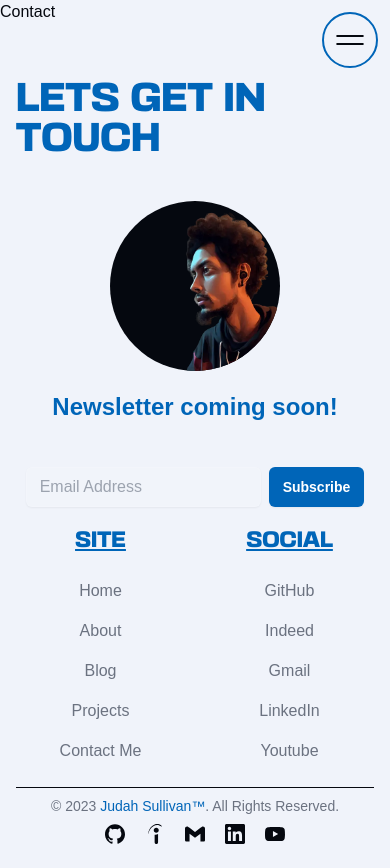
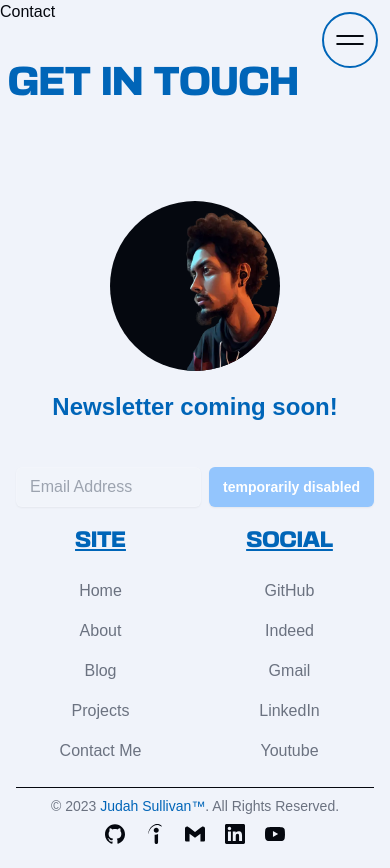
Before and after one commit to judahsullivan/Tina-Blog, a Next.js app: page /contact in a window 390 px wide. Built offline with nearby package versions, Linux system fonts and the light colour scheme; a web font is replaced by a local one.

Commit message:
added nav and made it responsive"

```diff
--- /dev/null
+++ b/src/components/animations/nav/index.tsx
@@ -0,0 +1,46 @@
+export const menuVariants = {
+  open: (width = 1000) => ({
+    clipPath: `circle(${width * 2 + 200}px at calc(100% - 45px) 45px)`,
+    transition: {
+      type: 'spring',
+      stiffness: 20,
+      restDelta: 2,
+      ease: [0.65, 0, 0.35, 1]
+    }
+  }),
+  closed: {
+    clipPath: 'circle(20px at calc(100% - 45px) 45px)',
+    transition: {
+      delay: 0.5,
+      duratio: 1,
+      type: 'spring',
+      stiffness: 400,
+      damping: 40,
+      ease: [0.65, 0, 0.35, 1]
+    }
+  }
+};
+
+export const ulVariants = {
+  open: {
+    transition: { staggerChildren: 0.07, delayChildren: 0.5 }
+  },
+  closed: {
+    transition: { staggerChildren: 0.05, staggerDirection: -1 }
+  }
+};
+
+export const linkVariants = {
+  open: {
+    y: 0,
+    transition: {
+      y: { stiffness: 1000, velocity: -100 }
+    }
+  },
+  closed: {
+    y: 50,
+    transition: {
+      y: { stiffness: 1000 }
+    }
+  }
+};
--- a/src/components/layouts/AppLayout/index.tsx
+++ b/src/components/layouts/AppLayout/index.tsx
@@ -1,12 +1,12 @@
 import Footer from '@/components/navigation/footer';
 import Nav from '@/components/navigation/nav';
-import { Fragment, ReactNode  } from 'react';
+import { Fragment, ReactNode } from 'react';
 
 export default function AppLayout({ children }: { children: ReactNode }) {
   return (
     <Fragment>
       <Nav />
-      <div className="w-full ">{children}</div>
+      {children}
       <Footer />
     </Fragment>
   );
--- a/src/components/navigation/footer/footer.ts
+++ b/src/components/navigation/footer/footer.ts
@@ -8,18 +8,18 @@ type Link = {
   icon?: IconType;
 };
 
-type FooterSection = {
+type MenuSection = {
   sectionName: string;
   links: Link[];
 };
 
-export type FooterProps = {
+export type MenuProps = {
   id: string; // Main key for the array
-  pageLinks: FooterSection;
-  externalLinks: FooterSection;
+  pageLinks: MenuSection;
+  externalLinks: MenuSection;
 };
 
-export const footerData: FooterProps[] = [
+export const menuData: MenuProps[] = [
   {
     id: 'footer',
     pageLinks: {
--- a/src/components/navigation/footer/index.tsx
+++ b/src/components/navigation/footer/index.tsx
@@ -1,14 +1,14 @@
 import Image from 'next/image';
-import { FooterProps, footerData } from './footer';
+import { menuData } from './footer';
 import HeroImage from '@/public/images/hero.webp';
 import Link from 'next/link';
 
 export default function Footer() {
   return (
     <footer className="flex-col flex justify-between min-h-screen">
-      <h1 className="text-4xl mt-10 md:text-6xl font-basement p-4">Lets Get In Touch</h1>
-      {footerData.map((footer, index) => (
-        <div key={index} className="mx-auto w-full max-w-screen-xl p-4 py-6 lg:py-8">
+      <h1 className="px-2 text-4xl w-full mt-10 md:text-6xl font-basement ">Get In Touch</h1>
+      {menuData.map((footer, index) => (
+        <div key={index} className="mx-auto w-full  p-4 py-6 lg:py-8">
           <div className="flex justify-between w-full flex-col-reverse md:flex-row gap-5 items-center md:items-start">
             <div className="grid grid-cols-2 gap-5 w-full text-center md:text-left">
               {footer.pageLinks && (
@@ -62,9 +62,9 @@ export default function Footer() {
                 />
                 <button
                   type="submit"
-                  className="flex-none rounded-md bg-theme-accent px-3.5 py-2.5 text-sm font-semibold text-white shadow-sm"
+                  className="flex-none rounded-md bg-blue-300 cursor-not-allowed px-3.5 py-2.5 text-sm font-semibold text-white shadow-sm"
                 >
-                  Subscribe
+                  temporarily disabled
                 </button>
               </div>
             </div>
--- a/src/components/navigation/menu/index.tsx
+++ b/src/components/navigation/menu/index.tsx
@@ -1,40 +1,58 @@
 import { motion } from 'framer-motion';
-import ThemeToggle from '@/components/settings/ThemeToggle';
-
-const menuVariants = {
-  open: (width = 1000) => ({
-    clipPath: `circle(${width * 2 + 200}px at calc(100% - 45px) 45px)`,
-    transition: {
-      type: 'spring',
-      stiffness: 20,
-      restDelta: 2,
-      ease: [0.65, 0, 0.35, 1]
-    }
-  }),
-  closed: {
-    clipPath: 'circle(20px at calc(100% - 45px) 45px)',
-    transition: {
-      delay: 0.5,
-      duratio: 1,
-      type: 'spring',
-      stiffness: 400,
-      damping: 40,
-      ease: [0.65, 0, 0.35, 1]
-    }
-  }
-};
+import Link from 'next/link';
+import { menuData } from '../footer/footer';
+import { linkVariants, menuVariants, ulVariants } from '@/components/animations/nav';
 
 export default function Menu() {
   return (
     <motion.div
       variants={menuVariants}
-      className="w-full min-h-screen flex  fixed bg-theme-base top-0 right-0 bottom-0 overflow-hidden  z-10 "
+      className="w-full flex-col min-h-screen md:shadow-2xl items-center jsustify-center flex fixed bg-theme-base top-0 right-0 bottom-0 overflow-hidden  z-10 "
     >
-      <div>
-        <h1>Menu</h1>
-
-        <ThemeToggle />
-      </div>
+      {menuData.map((footer, index) => (
+        <div
+          key={index}
+          className=" w-full flex-col flex items-center justify-between min-h-screen"
+        >
+          <div className="  mx-auto w-full  p-4 py-6 lg:py-8">
+            <h1 className="px-2  w-full mt-10 text-4xl font-basement ">Navigation</h1>
+            <hr className="my-2 mx-auto border-theme-base lg:my-4" />
+          </div>
+          <div className="w-full h-full ">
+            {footer.pageLinks && (
+              <motion.div
+                className="font-basement text-5xl  flex-col flex justify-between h-full w-full  px-4  text-left"
+                variants={ulVariants}
+                key={footer.pageLinks.sectionName}
+              >
+                {footer.pageLinks.links?.map((link, index) => (
+                  <ul key={index} className="md:ml-10 overflow-hidden">
+                    <motion.li variants={linkVariants}>
+                      <Link
+                        passHref
+                        href={link?.url}
+                        className="hover:text-theme-accent transition-colors duration-100 ease-linear "
+                      >
+                        {link?.name}
+                      </Link>
+                    </motion.li>
+                  </ul>
+                ))}
+              </motion.div>
+            )}
+          </div>
+          <div className=" text-center mx-auto w-full  p-4 py-6 ">
+            <hr className="my-2 border-theme-base sm:mx-auto lg:my-4" />
+            <div className="flex mt-2 items-center py-2  space-x-5 justify-center ">
+              {footer.externalLinks?.links?.map((link, index) => (
+                <Link href={link?.url} key={index} target="_blank">
+                  {link?.icon && link.icon({ size: 20 })}
+                </Link>
+              ))}
+            </div>
+          </div>
+        </div>
+      ))}
     </motion.div>
   );
 }
--- a/src/styles/globals.css
+++ b/src/styles/globals.css
@@ -49,7 +49,7 @@
 
   html,
   body {
-    @apply w-full min-h-[100dvh]  font-light scroll-smooth  bg-theme-base font-aileron text-theme-base;
+    @apply w-full min-h-[100dvh] p-0 m-0  font-light scroll-smooth  bg-theme-base font-aileron text-theme-base;
   }
 
   h1 {
```
Also changed, not shown: 1 other file (tests, documents, lock files or other folders).
